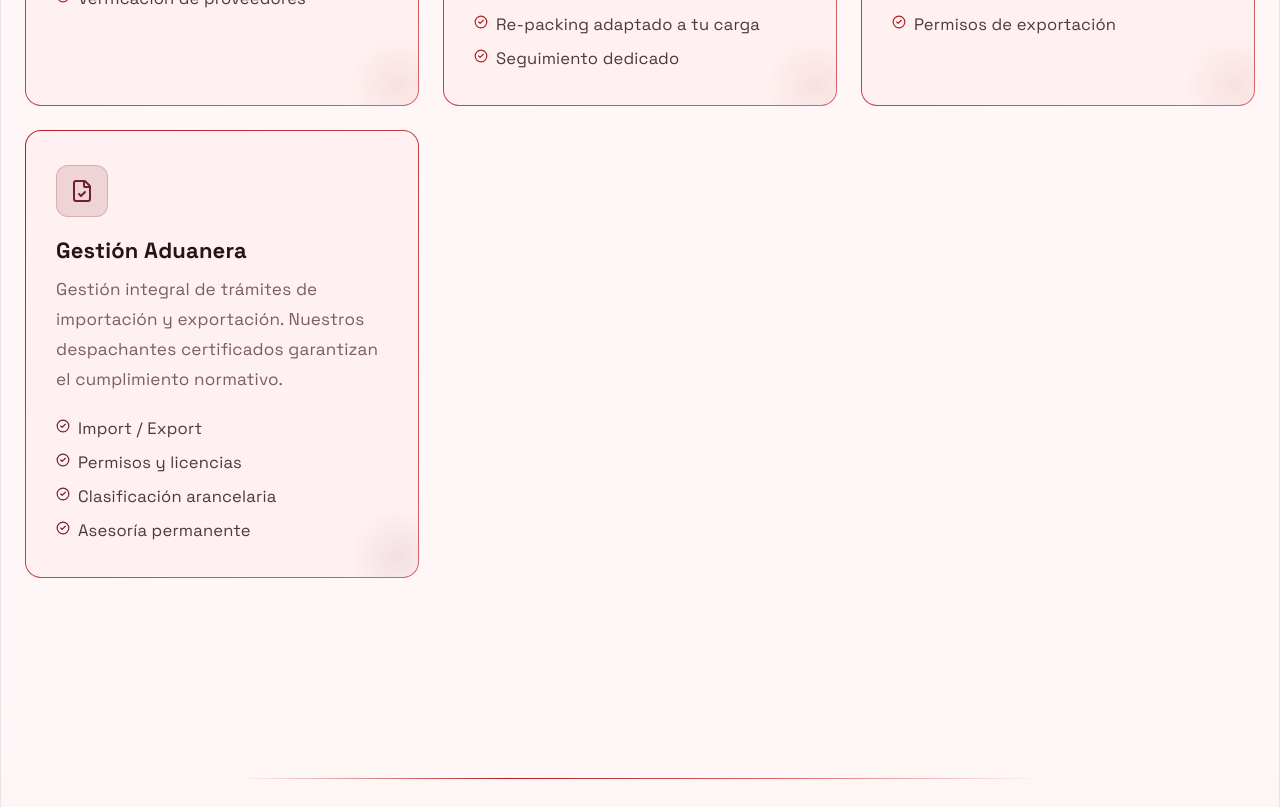
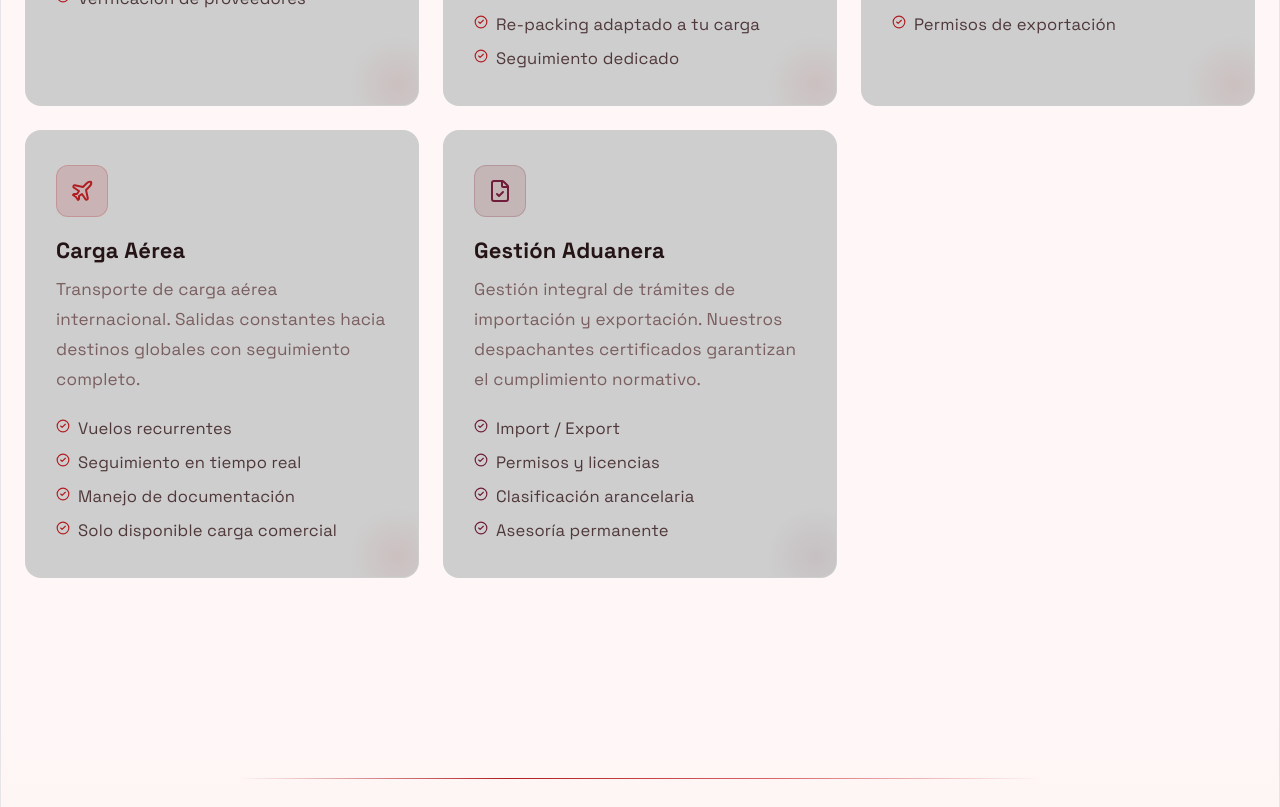
Before and after one commit to SamuelKostko/tamcargo, a React (Vite) app: page / in a window 1280 px wide. Shown: the part 1800-2607 px from the top of the page. Built offline with nearby package versions, Linux system fonts and the light colour scheme.

Commit message:
COMIT SUCCESS

```diff
--- a/index.html
+++ b/index.html
@@ -2,9 +2,9 @@
 <html lang="en">
   <head>
     <meta charset="UTF-8" />
-    <link rel="icon" type="image/svg+xml" href="/favicon.svg" />
+    <link rel="icon" type="image/png" href="src/assets/TAM CARGO.png" />
     <meta name="viewport" content="width=device-width, initial-scale=1.0" />
-    <title>tam-cargo</title>
+    <title>TAM CARGO</title>
   </head>
   <body>
     <div id="root"></div>
--- a/src/App.jsx
+++ b/src/App.jsx
@@ -973,7 +973,13 @@ const services = [
     desc: "Transporte de contenedores FCL y LCL (consolidados). Salidas constantes hacia puertos venezolanos e internacionales con seguimiento completo.",
     features: ["Contenedores FCL / LCL", "Consolidados recurrentes", "Permisos de exportación"],
   },
-
+    {
+    icon: Plane,
+    title: "Carga Aérea",
+    color: "#B11E22",
+    desc: "Transporte de carga aérea internacional. Salidas constantes hacia destinos globales con seguimiento completo.",
+    features: ["Vuelos recurrentes", "Seguimiento en tiempo real", "Manejo de documentación","Solo disponible carga comercial"],
+  },
   {
     icon: FileCheck,
     title: "Gestión Aduanera",
@@ -1023,6 +1029,7 @@ function Services() {
                 position: "relative",
                 overflow: "hidden",
                 textAlign: "left",
+                background: "#cecece",
               }}>
               {/* Icon */}
               <div style={{
```
